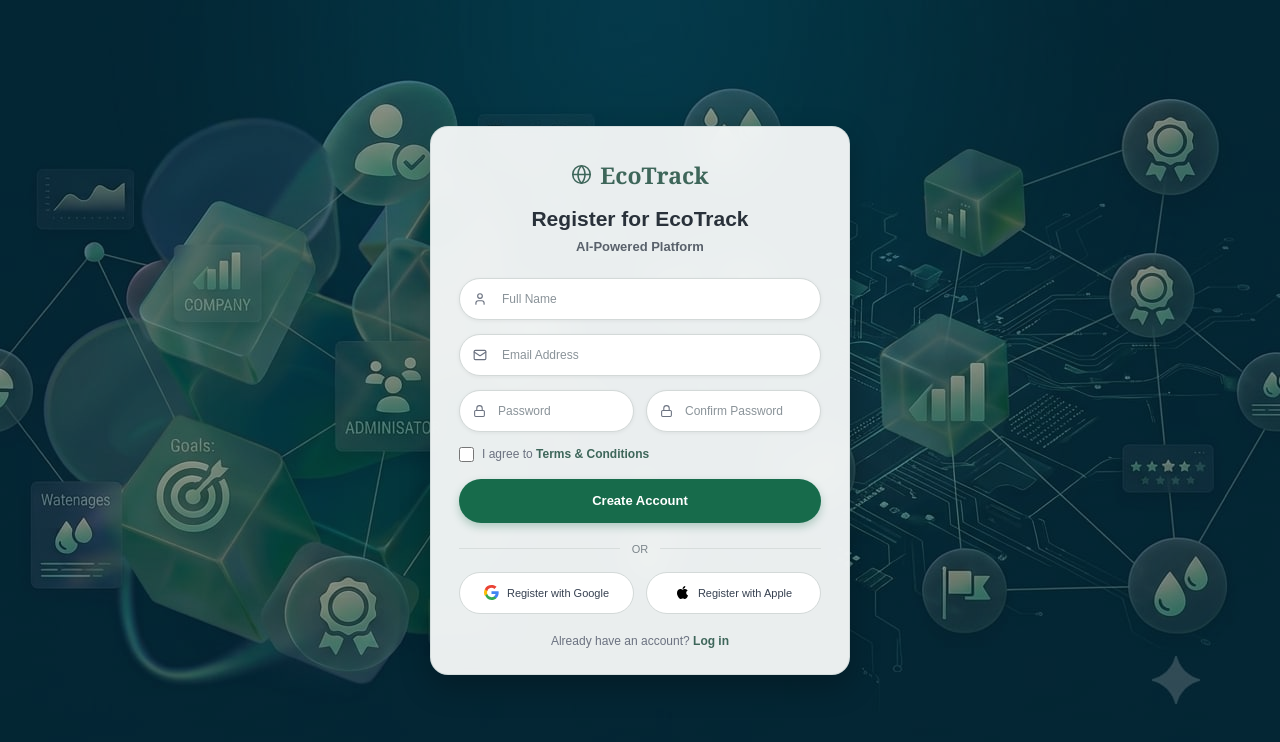
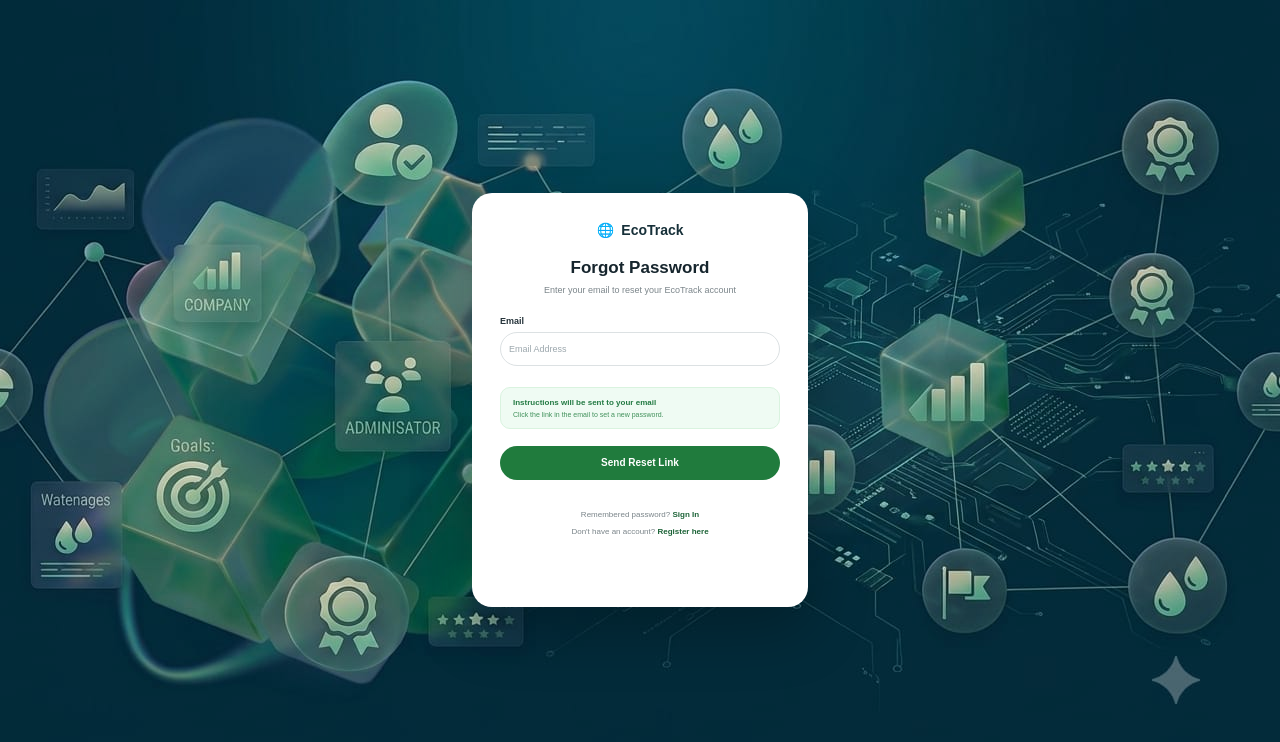
Before and after one commit to springboardmentor212/EcoTrack_Group4, a React (Create React App) app in the folder frontend/: page /forgot-password in a window 1280 px wide. Shown: the top 742 px of the page. Built offline with nearby package versions, Linux system fonts and the light colour scheme.

Commit message:
Add forgot password Page frontend

```diff
--- a/frontend/package.json
+++ b/frontend/package.json
@@ -11,6 +11,7 @@
     "lucide-react": "^1.37.0",
     "react": "^19.2.8",
     "react-dom": "^19.2.8",
+    "react-router-dom": "^7.18.3",
     "react-scripts": "5.0.1",
     "web-vitals": "^2.1.4"
   },
--- a/frontend/src/App.js
+++ b/frontend/src/App.js
@@ -1,11 +1,26 @@
-import React from 'react';
-import Register from './pages/Auth/Register/Register';
+import React from "react";
+import { BrowserRouter, Routes, Route } from "react-router-dom";
+
+import Register from "./pages/Auth/Register/Register";
+import ForgotPassword from "./pages/Auth/ForgotPassword/ForgotPassword";
 
 function App() {
   return (
-    <div>
-      <Register />
-    </div>
+    <BrowserRouter>
+      <Routes>
+
+        <Route
+          path="/register"
+          element={<Register />}
+        />
+
+        <Route
+          path="/forgot-password"
+          element={<ForgotPassword />}
+        />
+
+      </Routes>
+    </BrowserRouter>
   );
 }
 
--- /dev/null
+++ b/frontend/src/pages/Auth/ForgotPassword/ForgotPassword.css
@@ -0,0 +1,426 @@
+* {
+  box-sizing: border-box;
+}
+
+html,
+body,
+#root {
+  margin: 0;
+  padding: 0;
+  width: 100%;
+  min-height: 100%;
+}
+
+body {
+  font-family: Arial, Helvetica, sans-serif;
+}
+
+/* =========================================
+   PAGE BACKGROUND
+========================================= */
+
+.forgot-page {
+  min-height: 100vh;
+  width: 100%;
+
+  position: relative;
+  overflow: hidden;
+
+  display: flex;
+  align-items: center;
+  justify-content: center;
+
+  background: #031c22;
+
+  color: #12222a;
+}
+
+/* Actual background image */
+
+.background-image {
+  position: absolute;
+  inset: 0;
+
+  width: 100%;
+  height: 100%;
+
+  background-size: cover;
+  background-position: center;
+  background-repeat: no-repeat;
+
+  z-index: 0;
+}
+
+/* Optional dark overlay to make card stand out */
+
+.background-image::after {
+  content: "";
+
+  position: absolute;
+  inset: 0;
+
+  background: rgba(2, 25, 30, 0.08);
+}
+
+/* =========================================
+   MAIN CARD
+========================================= */
+
+.forgot-card {
+  position: relative;
+  z-index: 2;
+
+  width: 336px;
+  min-height: 414px;
+
+  padding: 28px;
+
+  background: #ffffff;
+
+  border-radius: 20px;
+
+  box-shadow: 0 22px 60px rgba(0, 0, 0, 0.25);
+
+  text-align: center;
+}
+
+/* =========================================
+   BRAND
+========================================= */
+
+.brand {
+  display: flex;
+  justify-content: center;
+  align-items: center;
+
+  gap: 7px;
+
+  margin-bottom: 18px;
+
+  font-size: 14px;
+  font-weight: 700;
+
+  color: #173039;
+}
+
+.brand-icon {
+  display: flex;
+  align-items: center;
+  justify-content: center;
+
+  width: 18px;
+  height: 18px;
+
+  font-size: 14px;
+
+  color: #18824c;
+}
+
+/* =========================================
+   HEADING
+========================================= */
+
+.forgot-card h1 {
+  margin: 0;
+
+  font-size: 17px;
+  line-height: 1.3;
+
+  font-weight: 700;
+
+  color: #16252d;
+}
+
+.subtitle {
+  margin: 5px 0 18px;
+
+  font-size: 9px;
+  line-height: 1.5;
+
+  color: #7b858a;
+}
+
+/* =========================================
+   FORM
+========================================= */
+
+.forgot-card form {
+  text-align: left;
+}
+
+.forgot-card label {
+  display: block;
+
+  margin-bottom: 6px;
+
+  font-size: 9px;
+  font-weight: 600;
+
+  color: #26343b;
+}
+
+/* =========================================
+   INPUT
+========================================= */
+
+.input-wrapper {
+  width: 100%;
+  height: 34px;
+
+  display: flex;
+  align-items: center;
+
+  border: 1px solid #dce1e3;
+
+  border-radius: 18px;
+
+  background: #ffffff;
+
+  transition: 0.2s ease;
+}
+
+.input-wrapper:focus-within {
+  border-color: #207b3d;
+
+  box-shadow: 0 0 0 3px rgba(32, 123, 61, 0.08);
+}
+
+.input-wrapper.input-error {
+  border-color: #d94b4b;
+}
+
+.input-icon {
+  width: 38px;
+
+  display: flex;
+  align-items: center;
+  justify-content: flex-end;
+
+  font-size: 12px;
+
+  color: #9ba7ad;
+}
+
+.input-wrapper input {
+  flex: 1;
+  height: 100%;
+
+  padding: 0 13px 0 8px;
+
+  border: none;
+  outline: none;
+
+  background: transparent;
+
+  font-size: 9px;
+
+  color: #26343b;
+}
+
+.input-wrapper input::placeholder {
+  color: #9ca7ad;
+}
+
+/* =========================================
+   ERROR MESSAGE
+========================================= */
+
+.error-message {
+  margin: 5px 4px 0;
+
+  font-size: 8px;
+
+  color: #d84b4b;
+}
+
+/* =========================================
+   INSTRUCTION BOX
+========================================= */
+
+.instruction-box {
+  display: flex;
+  flex-direction: column;
+
+  gap: 4px;
+
+  margin-top: 21px;
+  padding: 10px 12px;
+
+  border: 1px solid #d9f3df;
+
+  border-radius: 10px;
+
+  background: #effbf3;
+}
+
+.instruction-box strong {
+  font-size: 8px;
+  font-weight: 600;
+
+  color: #237a43;
+}
+
+.instruction-box span {
+  font-size: 7px;
+
+  color: #41915b;
+}
+
+/* =========================================
+   SUCCESS MESSAGE
+========================================= */
+
+.success-message {
+  margin-top: 9px;
+  padding: 8px 10px;
+
+  border-radius: 8px;
+
+  background: #e9f8ee;
+
+  color: #247b43;
+
+  font-size: 8px;
+}
+
+/* =========================================
+   RESET BUTTON
+========================================= */
+
+.reset-button {
+  width: 100%;
+  height: 34px;
+
+  margin-top: 17px;
+
+  border: none;
+  border-radius: 18px;
+
+  background: #207b3d;
+
+  color: #ffffff;
+
+  font-size: 10px;
+  font-weight: 600;
+
+  cursor: pointer;
+
+  transition:
+    background 0.2s ease,
+    transform 0.15s ease,
+    box-shadow 0.2s ease;
+}
+
+.reset-button:hover {
+  background: #196b34;
+
+  box-shadow: 0 6px 16px rgba(32, 123, 61, 0.22);
+}
+
+.reset-button:active {
+  transform: scale(0.98);
+}
+
+/* =========================================
+   BOTTOM LINKS
+========================================= */
+
+.auth-links {
+  margin-top: 30px;
+
+  text-align: center;
+}
+
+.auth-links p {
+  margin: 8px 0;
+
+  font-size: 8px;
+
+  color: #7b858a;
+}
+
+.auth-links a {
+  color: #1c6337;
+
+  font-weight: 600;
+
+  text-decoration: none;
+}
+
+.auth-links a:hover {
+  text-decoration: underline;
+}
+
+/* =========================================
+   RESPONSIVE
+========================================= */
+
+@media (max-width: 768px) {
+  .background-image {
+    background-position: center;
+  }
+
+  .forgot-card {
+    width: 330px;
+  }
+}
+
+@media (max-width: 480px) {
+  .forgot-page {
+    padding: 20px;
+  }
+
+  .background-image {
+    background-position: center;
+  }
+
+  .forgot-card {
+    width: 100%;
+    max-width: 336px;
+
+    min-height: auto;
+
+    padding: 26px 24px;
+  }
+
+  .brand {
+    margin-bottom: 16px;
+  }
+
+  .forgot-card h1 {
+    font-size: 18px;
+  }
+
+  .subtitle {
+    font-size: 10px;
+  }
+
+  .forgot-card label {
+    font-size: 10px;
+  }
+
+  .input-wrapper {
+    height: 38px;
+  }
+
+  .input-wrapper input {
+    font-size: 10px;
+  }
+
+  .instruction-box strong {
+    font-size: 9px;
+  }
+
+  .instruction-box span {
+    font-size: 8px;
+  }
+
+  .reset-button {
+    height: 38px;
+    font-size: 11px;
+  }
+
+  .auth-links p {
+    font-size: 9px;
+  }
+}
--- /dev/null
+++ b/frontend/src/pages/Auth/ForgotPassword/ForgotPassword.jsx
@@ -0,0 +1,139 @@
+import React, { useState } from "react";
+import "./ForgotPassword.css";
+import bgImage from "../../../assets/bg-image.jpeg";
+
+const ForgotPassword = () => {
+  const [email, setEmail] = useState("");
+  const [submitted, setSubmitted] = useState(false);
+  const [error, setError] = useState("");
+
+  const handleSubmit = (e) => {
+    e.preventDefault();
+
+    if (!email.trim()) {
+      setError("Please enter your email address.");
+      return;
+    }
+
+    const emailRegex = /^[^\s@]+@[^\s@]+\.[^\s@]+$/;
+
+    if (!emailRegex.test(email)) {
+      setError("Please enter a valid email address.");
+      return;
+    }
+
+    setError("");
+    setSubmitted(true);
+
+    // Backend API will be connected here later.
+    console.log("Reset password request:", email);
+  };
+
+  return (
+    <div className="forgot-page">
+     <div
+  className="background-image"
+  style={{ backgroundImage: `url(${bgImage})` }}
+></div>
+
+      {/* Main card */}
+      <main className="forgot-card">
+
+        {/* Logo */}
+        <div className="brand">
+          <div className="brand-icon">
+            🌐
+          </div>
+
+          <span>EcoTrack</span>
+        </div>
+
+        {/* Heading */}
+        <h1>Forgot Password</h1>
+
+        <p className="subtitle">
+          Enter your email to reset your EcoTrack account
+        </p>
+
+        {/* Form */}
+        <form onSubmit={handleSubmit}>
+
+          <label htmlFor="email">
+            Email
+          </label>
+
+          <div className={`input-wrapper ${error ? "input-error" : ""}`}>
+
+
+            <input
+              id="email"
+              type="email"
+              placeholder="Email Address"
+              value={email}
+              onChange={(e) => {
+                setEmail(e.target.value);
+                setError("");
+                setSubmitted(false);
+              }}
+            />
+
+          </div>
+
+          {/* Error */}
+          {error && (
+            <p className="error-message">
+              {error}
+            </p>
+          )}
+
+          {/* Information box */}
+          <div className="instruction-box">
+
+            <strong>
+              Instructions will be sent to your email
+            </strong>
+
+            <span>
+              Click the link in the email to set a new password.
+            </span>
+
+          </div>
+
+          {/* Success message */}
+          {submitted && (
+            <div className="success-message">
+              Reset instructions have been sent to your email.
+            </div>
+          )}
+
+          {/* Button */}
+          <button
+            type="submit"
+            className="reset-button"
+          >
+            Send Reset Link
+          </button>
+
+        </form>
+
+        {/* Bottom links */}
+        <div className="auth-links">
+
+          <p>
+            Remembered password?
+            <a href="/login"> Sign In</a>
+          </p>
+
+          <p>
+            Don't have an account?
+            <a href="/register"> Register here</a>
+          </p>
+
+        </div>
+
+      </main>
+    </div>
+  );
+};
+
+export default ForgotPassword;
```
Also changed, not shown: 1 other file (tests, documents, lock files or other folders).
